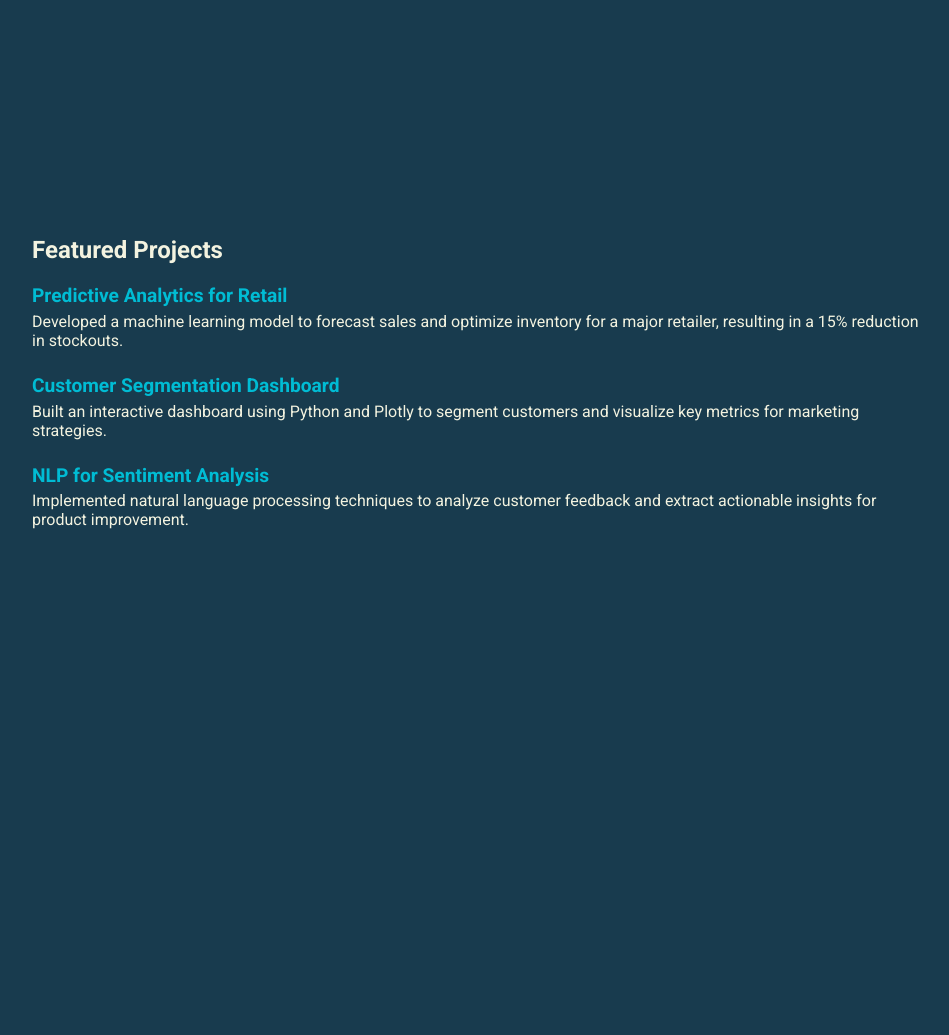
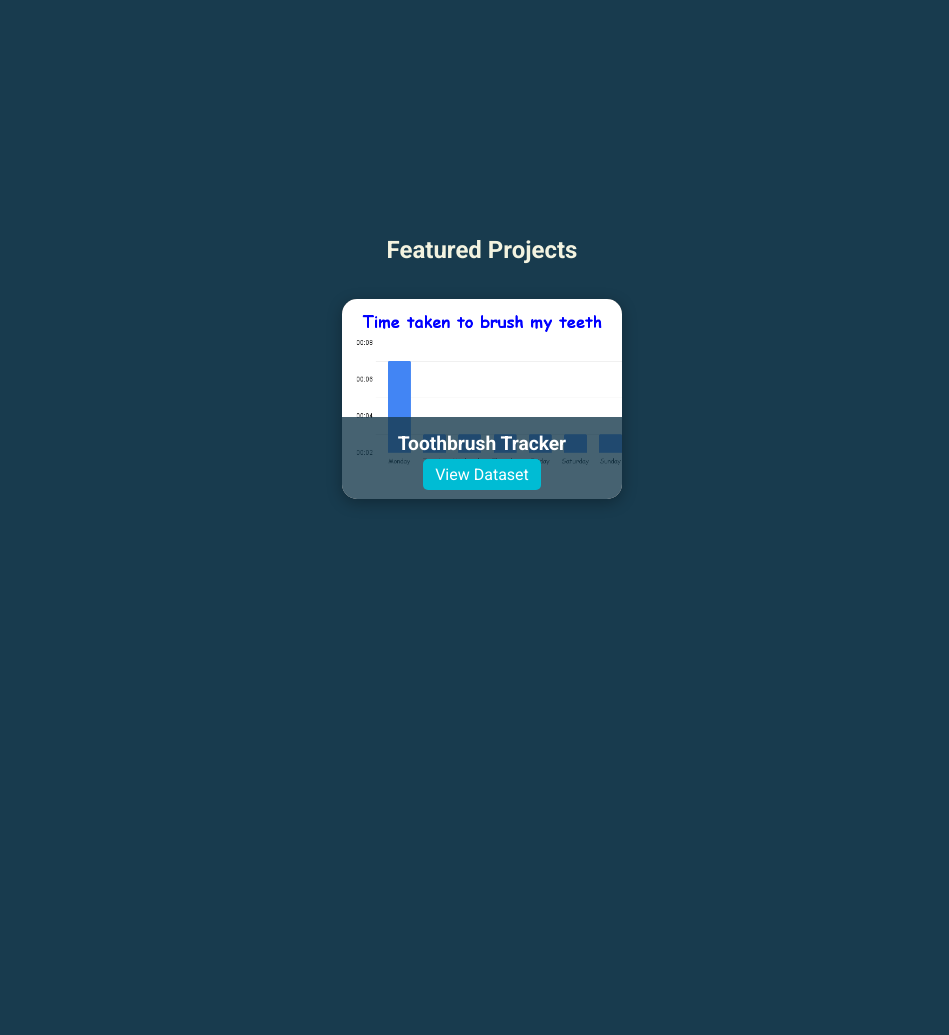
Before and after one commit to GSamuels5/data-science-portfolio, a Flask app: page / in a window 1280 px wide. Shown: the part 667-1702 px from the top of the page, without its empty margins (158-1107 px from the left). Run offline with Flask 3, Linux system fonts and the light colour scheme.

Commit message:
new toothbrush tracker added

```diff
--- a/Templates/index.html
+++ b/Templates/index.html
@@ -226,7 +226,64 @@
     transform: translateY(0);
   }
 }
+.projects {
+    margin-top: 2rem;
+    text-align: center;
+}
 
+.project-card {
+    position: relative;
+    display: inline-block;
+    margin: 15px;
+    width: 280px;
+    height: 200px;
+    border-radius: 15px;
+    overflow: hidden;
+    box-shadow: 0 4px 15px rgba(0, 0, 0, 0.3);
+    transition: transform 0.3s ease;
+    background: #222;
+}
+
+.project-card img {
+    width: 100%;
+    height: 100%;
+    object-fit: cover;
+    transition: opacity 0.3s ease;
+}
+
+.project-card:hover {
+    transform: scale(1.05);
+}
+
+.overlay {
+    position: absolute;
+    bottom: 0;
+    width: 100%;
+    background: rgba(24, 59, 78, 0.8);
+    color: #fff;
+    text-align: center;
+    padding: 15px;
+    box-sizing: border-box;
+    transition: background 0.3s ease;
+}
+
+.overlay h3 {
+    margin: 0 0 10px;
+    font-size: 1.2rem;
+}
+
+.overlay a {
+    background: #00bcd4;
+    color: #fff;
+    text-decoration: none;
+    padding: 6px 12px;
+    border-radius: 5px;
+    transition: background 0.3s ease;
+}
+
+.overlay a:hover {
+    background: #0198a6;
+}
     </style>
 </head>
 <body>
@@ -257,10 +314,16 @@
         </section>
         <section class="projects" id="projects">
             <h2>Featured Projects</h2>
-            <div class="project">
-                <div class="project-title">Predictive Analytics for Retail</div>
-                <div class="project-desc">Developed a machine learning model to forecast sales and optimize inventory for a major retailer, resulting in a 15% reduction in stockouts.</div>
-            </div>
+             <div class="project-card">
+        <img src="../static/Images/Time taken to brush my teeth.png" alt="Toothbrush Tracker">
+        <div class="overlay">
+            <h3>Toothbrush Tracker</h3>
+            <a href="https://docs.google.com/spreadsheets/d/15FYLC1qpnTJpkZWVtHs9uG7FJ1Fo5ZMCb39cBjmXU0w/edit?usp=sharing" target="_blank">View Dataset</a>
+        </div>
+            <!-- <div class="project">
+                <div class="project-title">Toothbrush Tracker</div>
+                <div class="project-desc">I created a Toothbrush Tracker using excel. I implement functions to understand my patterns and also to build graphs.</div>
+            </div> -->
             <div class="project">
                 <div class="project-title">Customer Segmentation Dashboard</div>
                 <div class="project-desc">Built an interactive dashboard using Python and Plotly to segment customers and visualize key metrics for marketing strategies.</div>
```
Also changed, not shown: static/Images/Time taken to brush my teeth.png (added).
